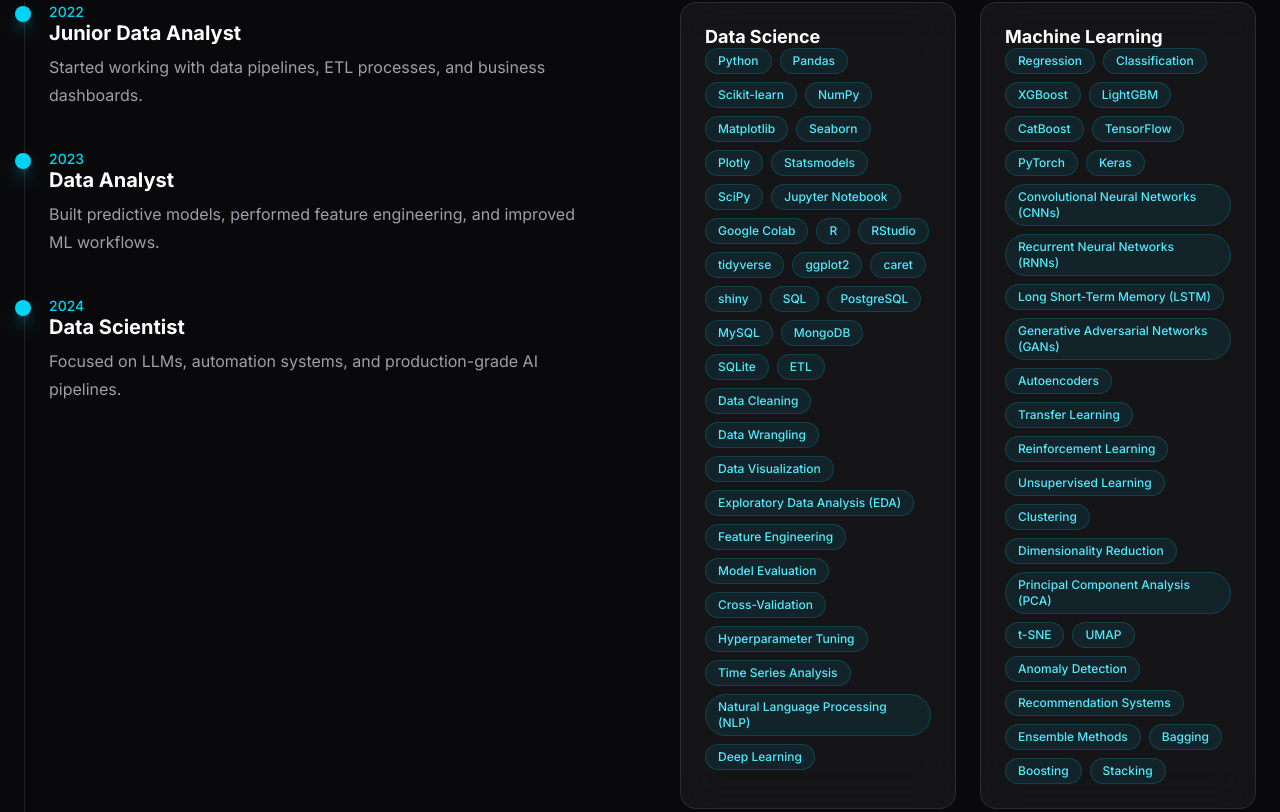
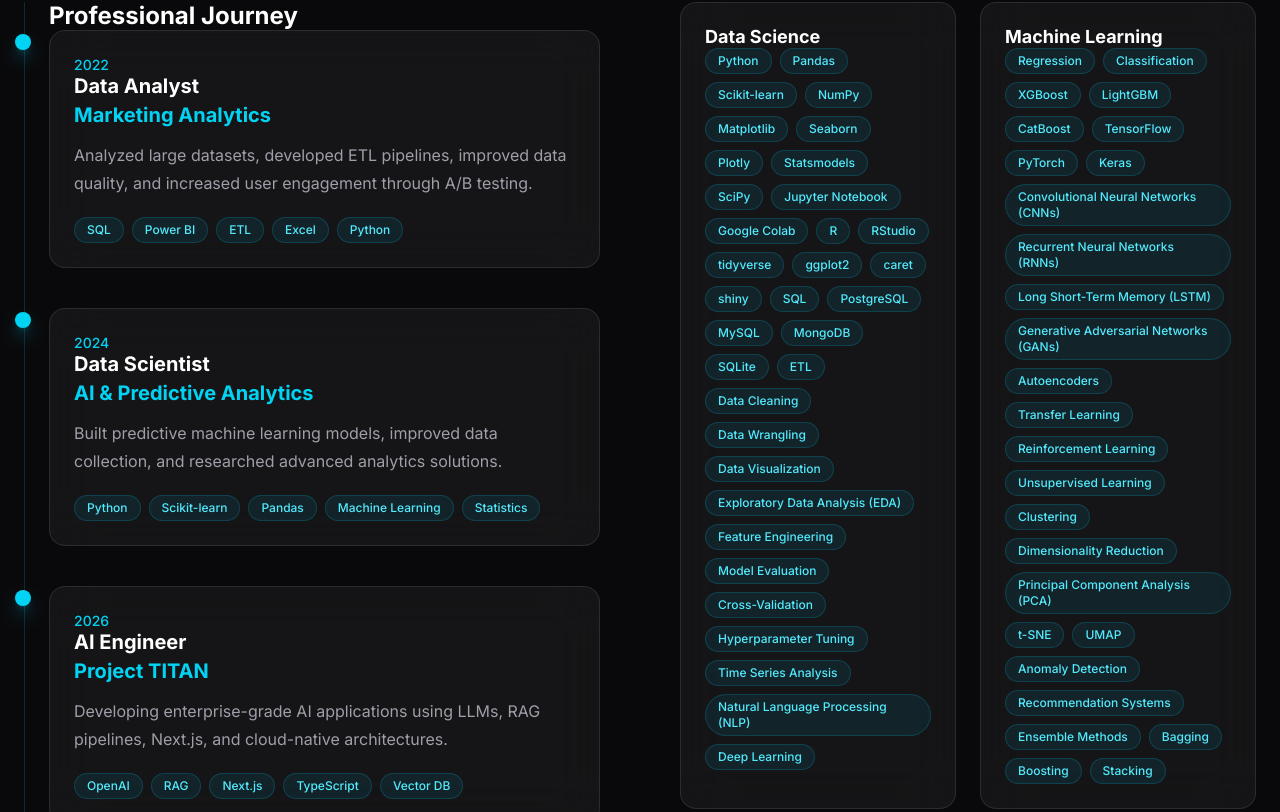
Before and after one commit to Harikrushnareddyvangala/project-titan, a Next.js app in the folder apps/web/: page / in a window 1280 px wide. Shown: the part 1448-2260 px from the top of the page. Built offline with nearby package versions, Linux system fonts and the light colour scheme.

Commit message:
000022 - Professional experience timeline with glassmorphism cards

```diff
--- a/apps/web/src/components/sections/About/AboutTimeline.tsx
+++ b/apps/web/src/components/sections/About/AboutTimeline.tsx
@@ -6,7 +6,11 @@ import { careerTimeline } from "./data";
 
 export function AboutTimeline() {
   return (
-    <div className="relative border-l border-white/10 pl-6">
+    <div className="relative border-l border-cyan-500/20 pl-6">
+        <h3 className="mb-8 text-2xl font-bold text-white">
+        Professional Journey
+      </h3>
+
       {careerTimeline.map((item, index) => (
         <motion.div
           key={item.year}
@@ -14,24 +18,46 @@ export function AboutTimeline() {
           whileInView={{ opacity: 1, y: 0 }}
           viewport={{ once: true }}
           transition={{
-            delay: index * 0.1,
+            duration:0.6,
+  delay:    index*0.2
           }}
           className="relative mb-10"
         >
           {/* Timeline Node */}
           <div className="absolute -left-[34px] top-1 h-4 w-4 rounded-full bg-cyan-400 shadow-lg shadow-cyan-500/50" />
-
+          <div className="rounded-2xl border border-white/10 bg-white/5 p-6 backdrop-blur-xl transition duration-300 hover:border-cyan-500/40 hover:bg-white/10">
           <div className="text-sm font-medium text-cyan-400">
             {item.year}
           </div>
 
           <h3 className="mt-1 text-xl font-semibold text-white">
-            {item.title}
+            {
+                <div>
+                    <h3 className="text-xl font-bold text-white">
+                        {item.role}
+                     </h3>
+
+                    <p className="text-cyan-400">
+                        {item.company}
+                    </p>
+                </div>
+            }
           </h3>
 
           <p className="mt-2 leading-7 text-zinc-400">
             {item.description}
           </p>
+          <div className="mt-5 flex flex-wrap gap-2">
+            {item.technologies.map((tech) => (
+              <span
+                key={tech}
+                className="rounded-full border border-cyan-500/20 bg-cyan-500/10 px-3 py-1 text-xs font-medium text-cyan-300"
+              >
+                {tech}
+              </span>
+            ))}
+          </div>
+          </div>
         </motion.div>
       ))}
     </div>
--- a/apps/web/src/components/sections/About/data.ts
+++ b/apps/web/src/components/sections/About/data.ts
@@ -1,20 +1,46 @@
-export const careerTimeline = [
+import type { Experience } from "./types";
+
+export const careerTimeline: Experience[] = [
   {
     year: "2022",
-    title: "Junior Data Analyst",
+    role: "Data Analyst",
+    company: "Marketing Analytics",
     description:
-      "Started working with data pipelines, ETL processes, and business dashboards.",
-  },
-  {
-    year: "2023",
-    title: "Data Analyst",
-    description:
-      "Built predictive models, performed feature engineering, and improved ML workflows.",
+      "Analyzed large datasets, developed ETL pipelines, improved data quality, and increased user engagement through A/B testing.",
+    technologies: [
+      "SQL",
+      "Power BI",
+      "ETL",
+      "Excel",
+      "Python",
+    ],
   },
   {
     year: "2024",
-    title: "Data Scientist",
+    role: "Data Scientist",
+    company: "AI & Predictive Analytics",
     description:
-      "Focused on LLMs, automation systems, and production-grade AI pipelines.",
+      "Built predictive machine learning models, improved data collection, and researched advanced analytics solutions.",
+    technologies: [
+      "Python",
+      "Scikit-learn",
+      "Pandas",
+      "Machine Learning",
+      "Statistics",
+    ],
+  },
+  {
+    year: "2026",
+    role: "AI Engineer",
+    company: "Project TITAN",
+    description:
+      "Developing enterprise-grade AI applications using LLMs, RAG pipelines, Next.js, and cloud-native architectures.",
+    technologies: [
+      "OpenAI",
+      "RAG",
+      "Next.js",
+      "TypeScript",
+      "Vector DB",
+    ],
   },
 ];
```
Also changed, not shown: apps/web/src/components/sections/About/types.ts (+7 -0 lines).
